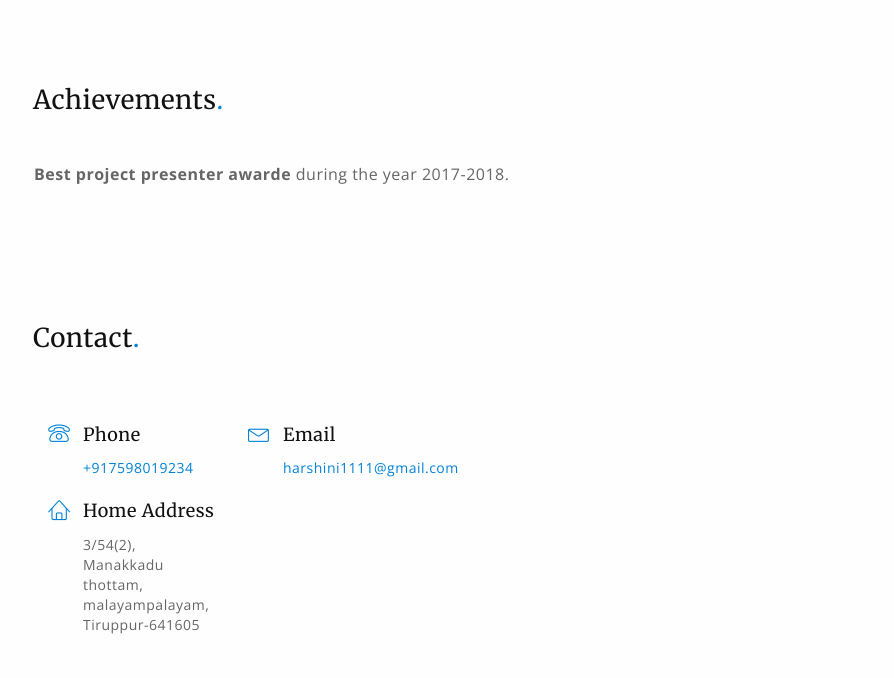
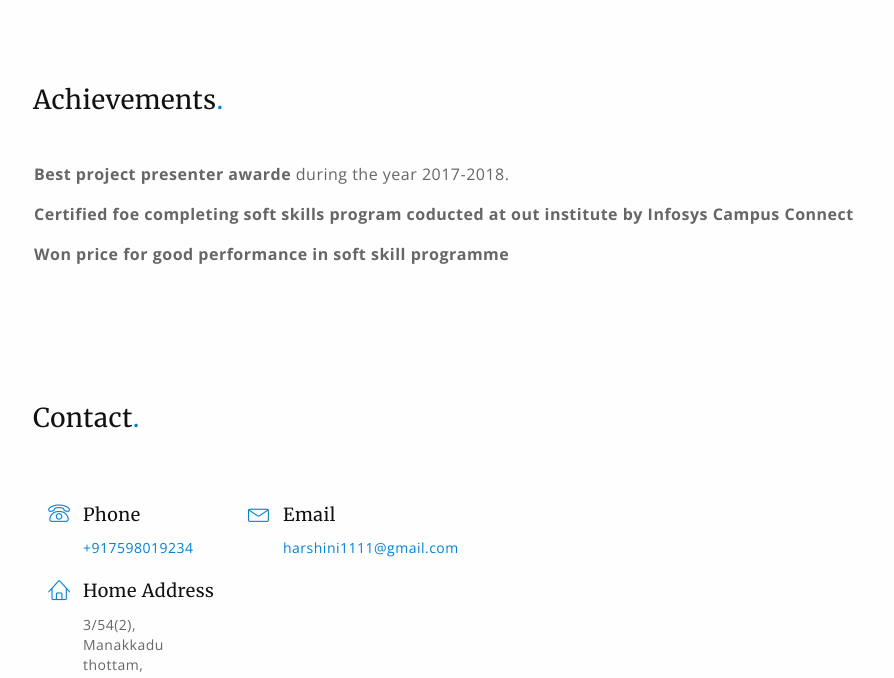
Before and after one commit to HarshiniViswanathan/HarshiniViswanathan.github.io, a plain HTML site: page index.html in a window 1280 px wide. Shown: the part 2870-3548 px from the top of the page, without its empty margins (372-1266 px from the left). Drawn offline with nearby package versions, Linux system fonts and the light colour scheme.

Commit message:
Update index.html

```diff
--- a/index.html
+++ b/index.html
@@ -335,6 +335,10 @@
                     <ul type="bullet">
                         <li><b>Best project presenter awarde</b> during the year 2017-2018.</li>
                         <br>
+                        <li><b>Certified foe completing soft skills program coducted at out institute by Infosys Campus Connect</li>
+                         <br>
+                         <li><b>Won price for good performance in soft skill programme</li>
+                         <br>
 
                     </ul>
             </div><!-- / container -->
```
